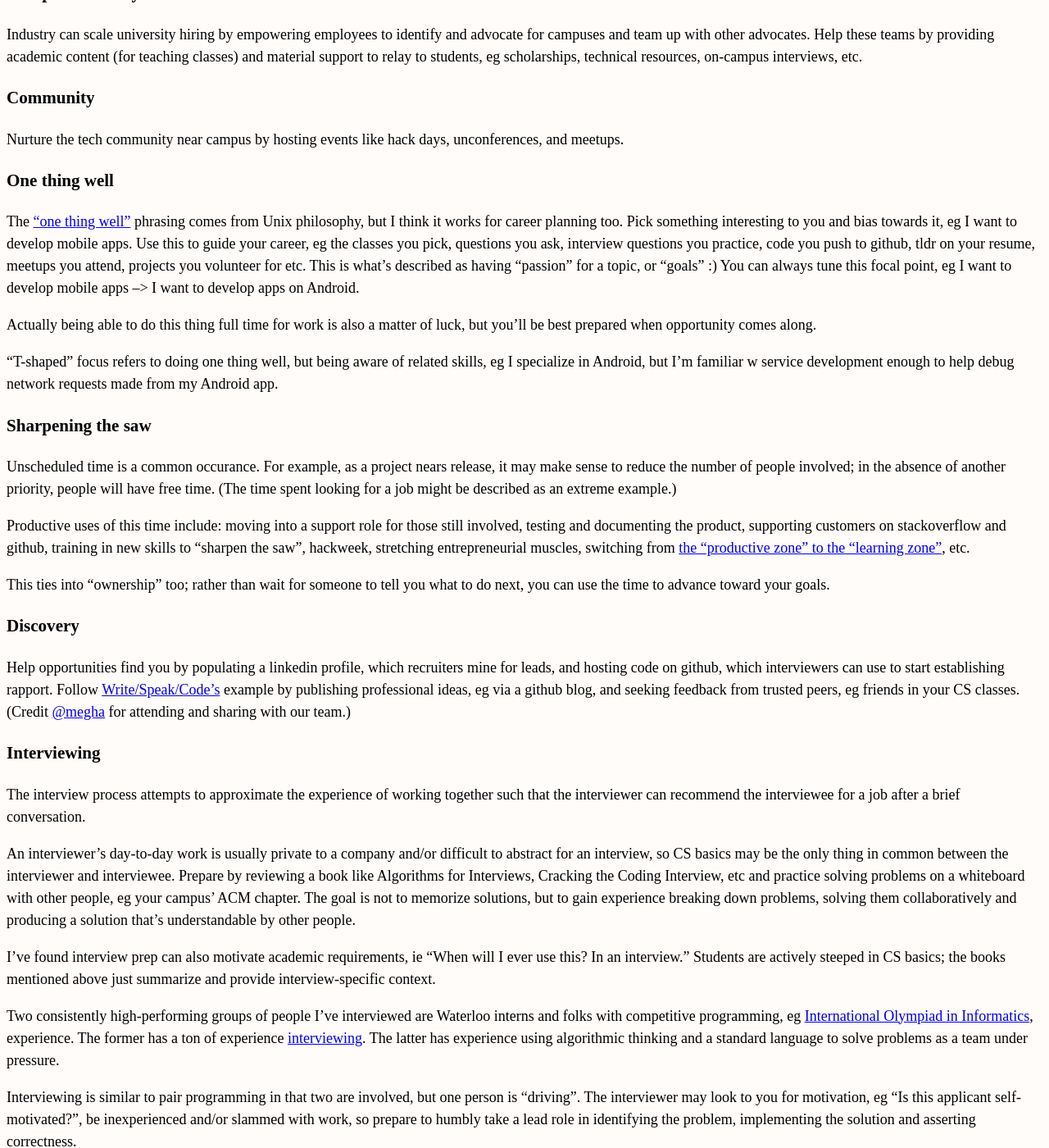
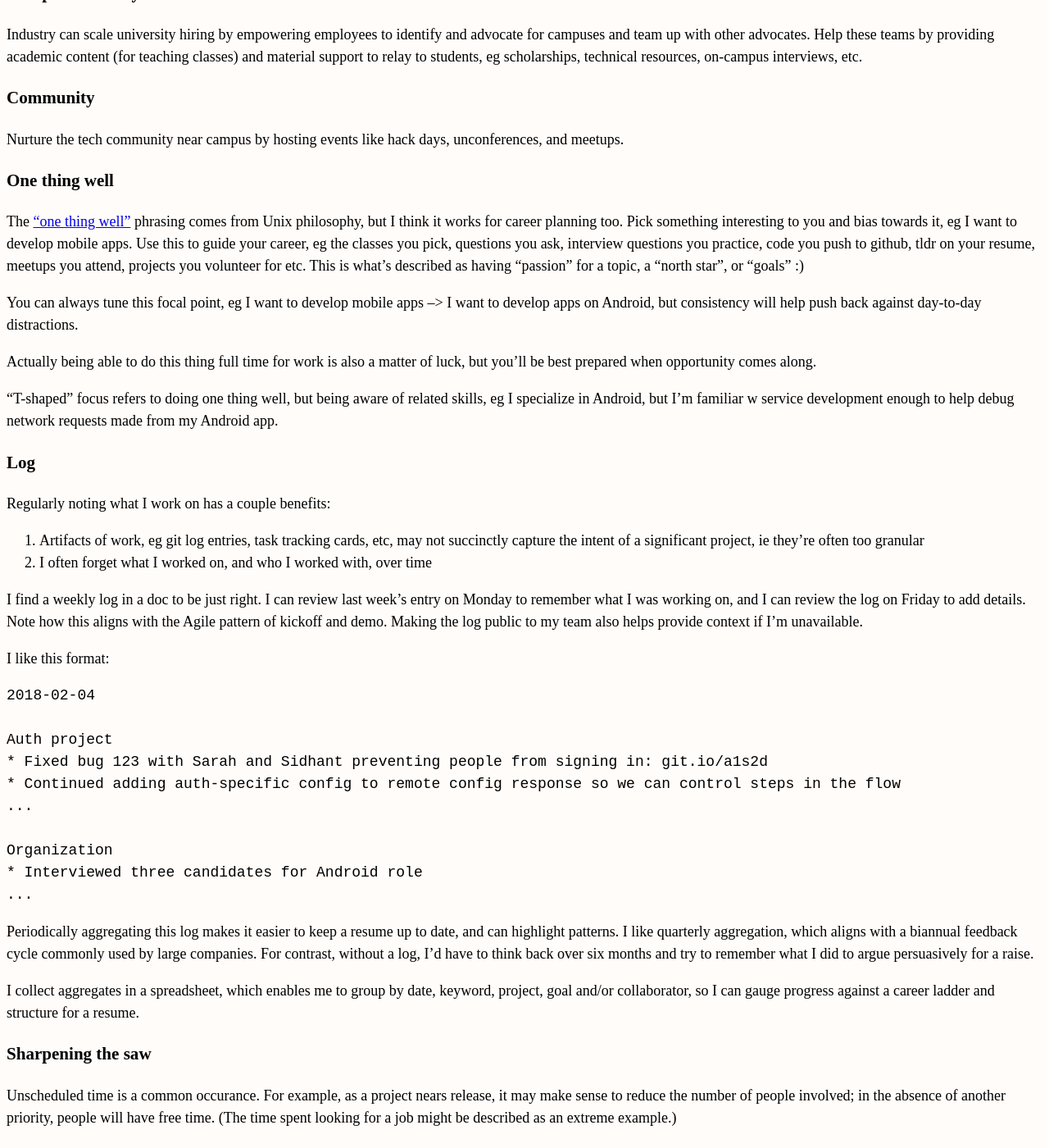
Before and after one commit to erikeldridge/erikeldridge.github.com, a Jekyll site: the page built from _posts/2017-11-01-academic-advisory.md, in a window 1280 px wide and 1400 px high, scrolled down 824 px. Shown: the whole window at 82% size. Built offline with Jekyll 4.4.1, drawn with Linux system fonts in a browser that asks for light colours; nearby versions of some CDN libraries; some of the changed text lies outside the part shown.

Commit message:
Update from Forestry.io - 2017-11-01-academic-advisory.md

```diff
--- a/_posts/2017-11-01-academic-advisory.md
+++ b/_posts/2017-11-01-academic-advisory.md
@@ -1,13 +1,12 @@
 ---
 title: Adventures in academic advisory
-date: 2017-11-01 05:04:42.944000000 Z
+date: 2018-03-10 17:33:32 -0800
 tags:
 - academic
 - advisory
 - interests
 layout: post
 ---
-
 ## Problem
 
 How can students in a standard CS program prepare for the job market, and how can faculty help them prepare, in a way that's efficient for all involved (students, faculty, industry)?
@@ -38,11 +37,39 @@ Nurture the tech community near campus by hosting events like hack days, unconfe
 
 ### One thing well
 
-The ["one thing well"](https://en.wikipedia.org/wiki/Unix_philosophy#Do_One_Thing_and_Do_It_Well) phrasing comes from Unix philosophy, but I think it works for career planning too. Pick something interesting to you and bias towards it, eg I want to develop mobile apps. Use this to guide your career, eg the classes you pick, questions you ask, interview questions you practice, code you push to github, tldr on your resume, meetups you attend, projects you volunteer for etc. This is what's described as having "passion" for a topic, or "goals" :) You can always tune this focal point, eg I want to develop mobile apps --> I want to develop apps on Android.
+The ["one thing well"](https://en.wikipedia.org/wiki/Unix_philosophy#Do_One_Thing_and_Do_It_Well) phrasing comes from Unix philosophy, but I think it works for career planning too. Pick something interesting to you and bias towards it, eg I want to develop mobile apps. Use this to guide your career, eg the classes you pick, questions you ask, interview questions you practice, code you push to github, tldr on your resume, meetups you attend, projects you volunteer for etc. This is what's described as having "passion" for a topic, a "north star", or "goals" :)
+
+You can always tune this focal point, eg I want to develop mobile apps --> I want to develop apps on Android, but consistency will help push back against day-to-day distractions.
 
 Actually being able to do this thing full time for work is also a matter of luck, but you'll be best prepared when opportunity comes along.
 
 "T-shaped" focus refers to doing one thing well, but being aware of related skills, eg I specialize in Android, but I'm familiar w service development enough to help debug network requests made from my Android app.
+
+### Log
+
+Regularly noting what I work on has a couple benefits:
+
+1. Artifacts of work, eg git log entries, task tracking cards, etc, may not succinctly capture the intent of a significant project, ie they're often too granular
+2. I often forget what I worked on, and who I worked with, over time
+
+I find a weekly log in a doc to be just right. I can review last week's entry on Monday to remember what I was working on, and I can review the log on Friday to add details. Note how this aligns with the Agile pattern of kickoff and demo. Making the log public to my team also helps provide context if I'm unavailable.
+
+I like this format:
+
+    2018-02-04
+
+    Auth project
+    * Fixed bug 123 with Sarah and Sidhant preventing people from signing in: git.io/a1s2d
+    * Continued adding auth-specific config to remote config response so we can control steps in the flow
+    ...
+
+    Organization
+    * Interviewed three candidates for Android role
+    ...
+
+Periodically aggregating this log makes it easier to keep a resume up to date, and can highlight patterns. I like quarterly aggregation, which aligns with a biannual feedback cycle commonly used by large companies. For contrast, without a log, I'd have to think back over six months and try to remember what I did to argue persuasively for a raise.
+
+I collect aggregates in a spreadsheet, which enables me to group by date, keyword, project, goal and/or collaborator, so I can gauge progress against a career ladder and structure for a resume.
 
 ### Sharpening the saw
 
@@ -68,7 +95,7 @@ Two consistently high-performing groups of people I've interviewed are Waterloo
 
 Interviewing is similar to pair programming in that two are involved, but one person is "driving". The interviewer may look to you for motivation, eg "Is this applicant self-motivated?", be inexperienced and/or slammed with work, so prepare to humbly take a lead role in identifying the problem, implementing the solution and asserting correctness.
 
-Typically, a hiring team will schedule an initial phone interview using a shared text editor like [collabedit](http://collabedit.com/), and then invite the applicant onsite for a day of in-person interviews with ~5 engineers and managers. At this point, practice is less important than responsiveness to coordination emails and getting sufficient food and sleep to think clearly under pressure, especially since we often interview with multiple companies in unfamiliar places simultaneously.
+Typically, a hiring team will schedule an initial phone interview using a shared text editor like [collabedit](http://collabedit.com/), and then invite the applicant onsite for a day of in-person interviews with \~5 engineers and managers. At this point, practice is less important than responsiveness to coordination emails and getting sufficient food and sleep to think clearly under pressure, especially since we often interview with multiple companies in unfamiliar places simultaneously.
 
 Interviews are also intended to give applicants a chance to see if the team seems like a good fit, so prepare questions, eg "What is your development process like?", "Do you use any externally-available tools I can learn about before I join?", "Are there any tools/patterns you use you think everyone should know about?"
 
```
Also changed, not shown: other parts of _posts/2017-11-01-academic-advisory.md (+2 -2 lines).
